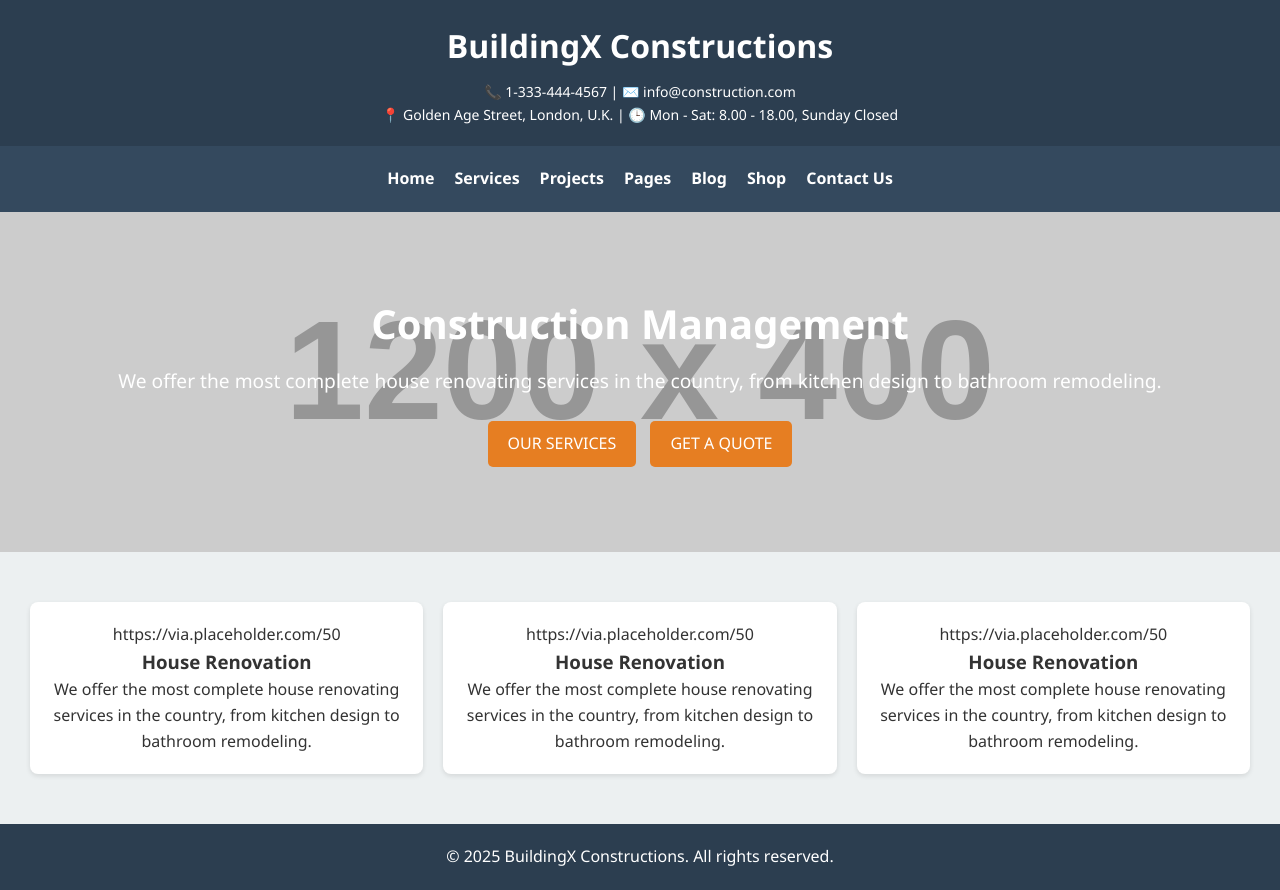
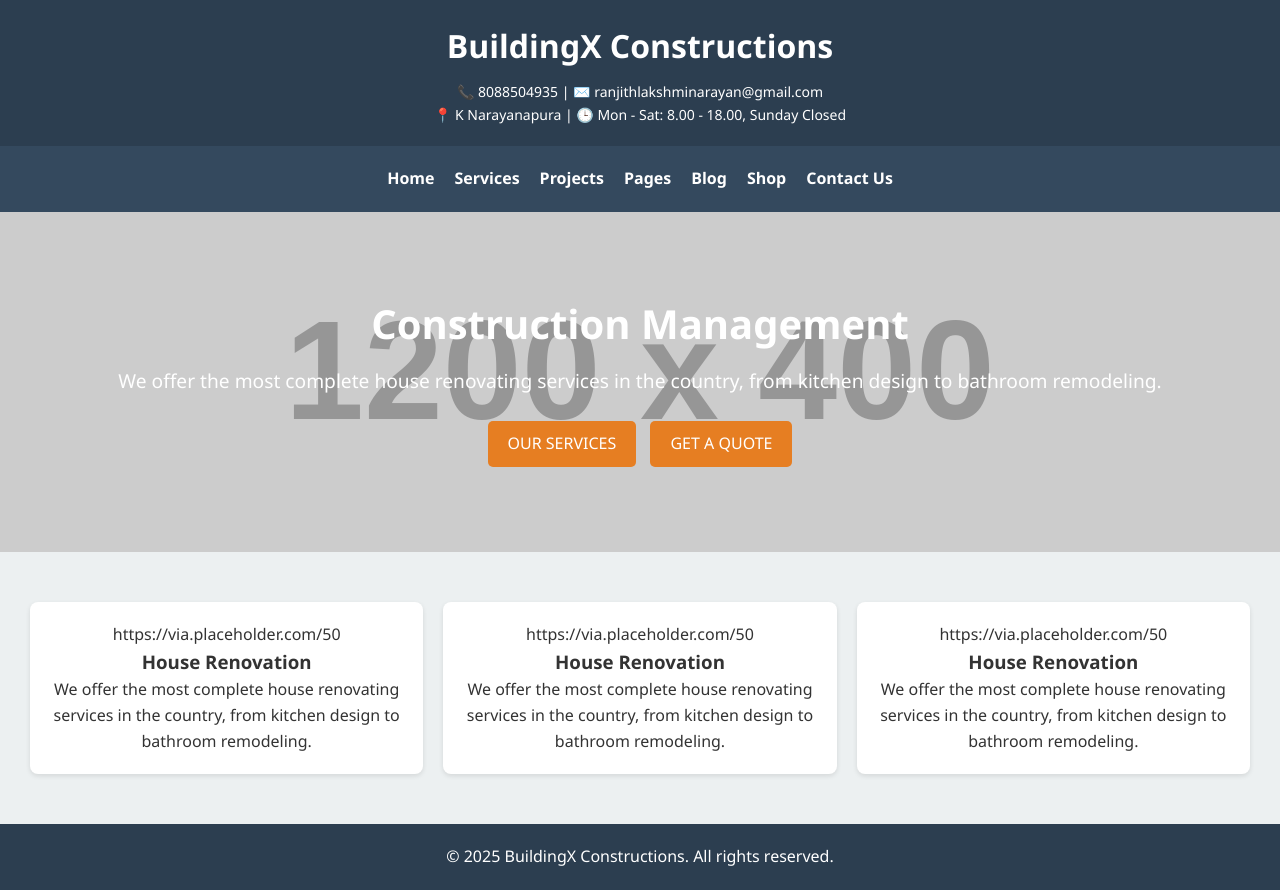
Before and after one commit to ranjithlakshminarayan-sudo/AI-info, a plain HTML site: page index.html in a window 1280 px wide. Drawn offline with Linux system fonts and the light colour scheme; placeholder pictures from the web are drawn by us.

Commit message:
Update index.html
version1.2

```diff
--- a/index.html
+++ b/index.html
@@ -37,8 +37,8 @@
   <header>
     <h1>BuildingX Constructions</h1>
     <div class="contact-info">
-      <p>📞 1-333-444-4567 | ✉️ info@construction.com</p>
-      <p>📍 Golden Age Street, London, U.K. | 🕒 Mon - Sat: 8.00 - 18.00, Sunday Closed</p>
+      <p>📞 8088504935 | ✉️ ranjithlakshminarayan@gmail.com</p>
+      <p>📍 K Narayanapura | 🕒 Mon - Sat: 8.00 - 18.00, Sunday Closed</p>
     </div>
   </header>
 
```
